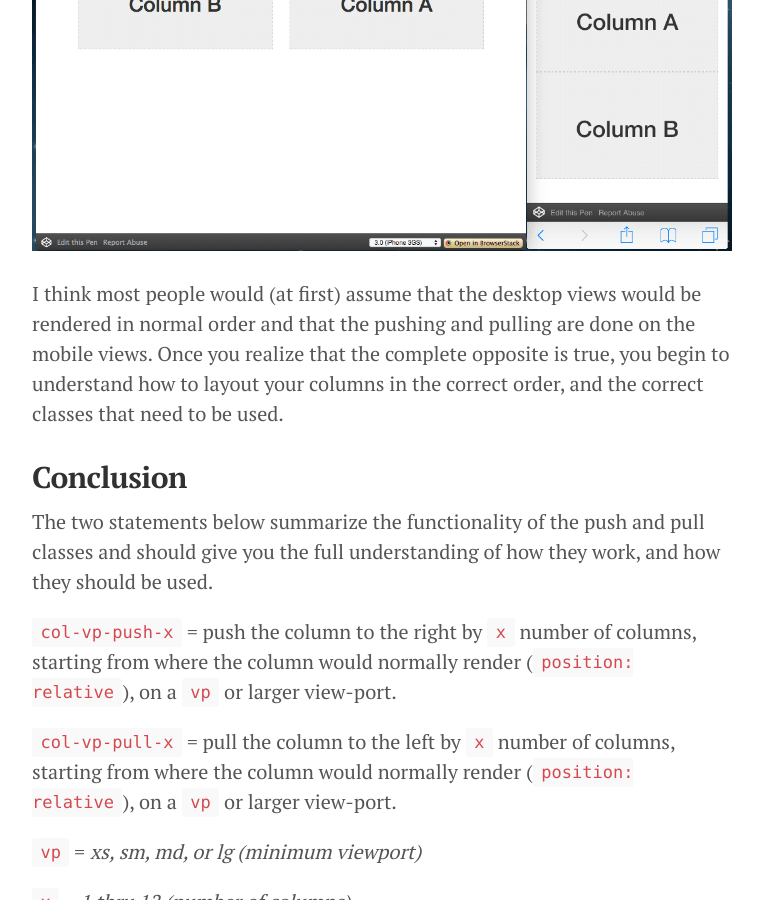
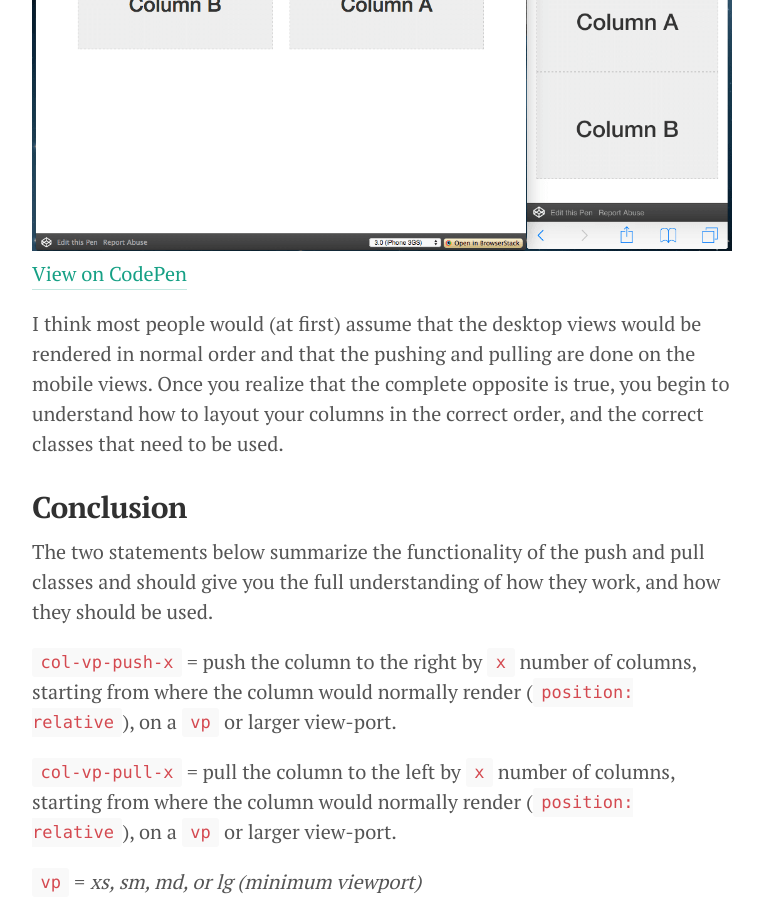
Before and after one commit to Schmalzy/Schmalzy.github.io, a Jekyll site: the page built from _posts/2014-10-08-Column-Ordering-in-Bootstrap.md, in a window 1280 px wide and 900 px high, scrolled down 1553 px. Shown: the whole window, without its empty margins (258-1021 px from the left). Built offline with Jekyll 4.4.1, drawn with Linux system fonts in a browser that asks for light colours.

Commit message:
codeine link to post

```diff
--- a/_posts/2014-10-08-Column-Ordering-in-Bootstrap.md
+++ b/_posts/2014-10-08-Column-Ordering-in-Bootstrap.md
@@ -37,6 +37,7 @@ Lets take a look at an example. Below we have two columns of equal width which w
 - On the mobile view (`xs`) the columns are rendered in the natural order of the markup.
 
 ![Column Ordering Example](/img/posts/column-ordering-example.png)
+<a href="http://codepen.io/Schmalzy/pen/iJdgD" target="_blank">View on CodePen</a>
 
 I think most people would (at first) assume that the desktop views would be rendered in normal order and that the pushing and pulling are done on the mobile views. Once you realize that the complete opposite is true, you begin to understand how to layout your columns in the correct order, and the correct classes that need to be used.
 
```
